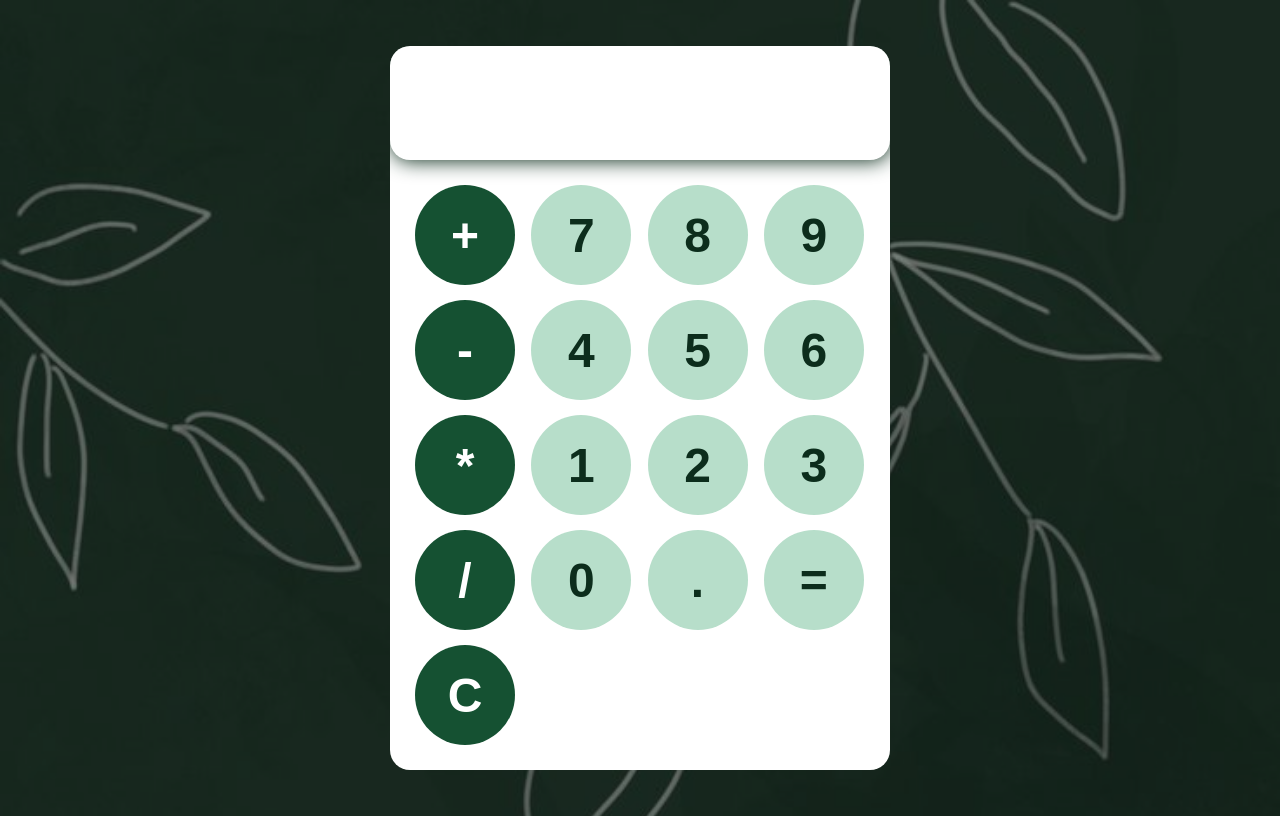
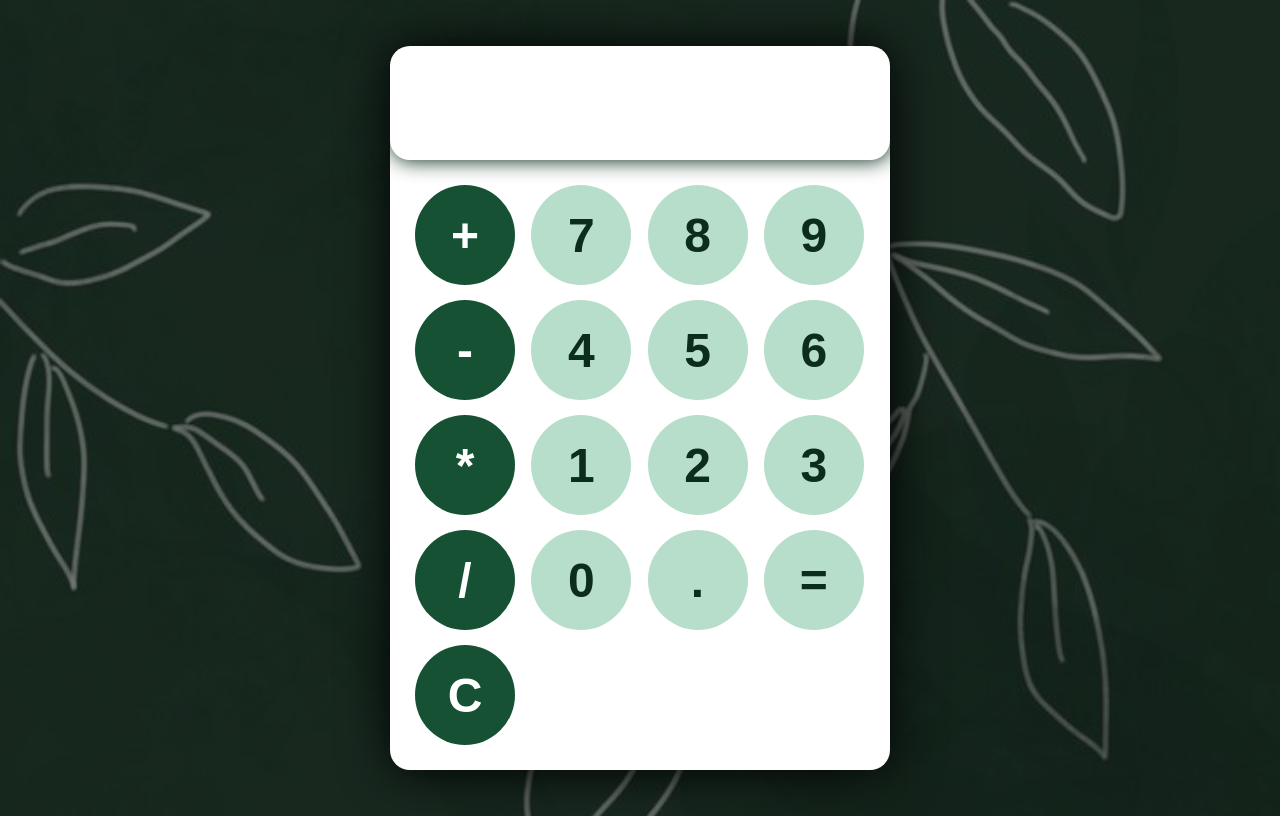
Before and after one commit to daashreni/calculator, a plain HTML site: page index.html in a window 1280 px wide. Drawn offline with Linux system fonts and the light colour scheme.

Commit message:
Update style.css
change in box shadow

```diff
--- a/style.css
+++ b/style.css
@@ -20,6 +20,7 @@ body{
     overflow: hidden;
     float: left;
     margin-left: 250px;
+    box-shadow: 1px 1px 50px #000000
 }
 #display{
     width: 92%;
```
